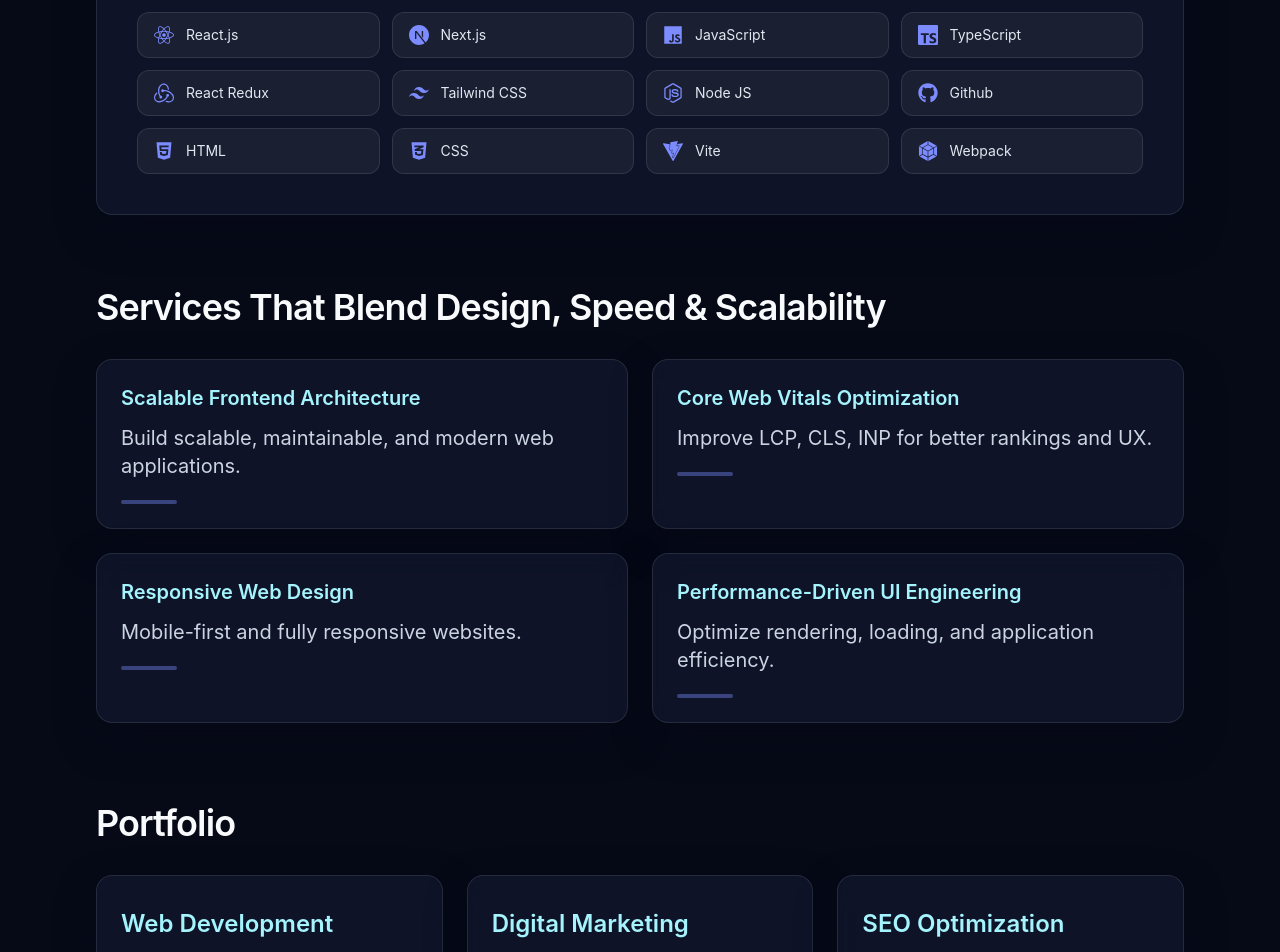
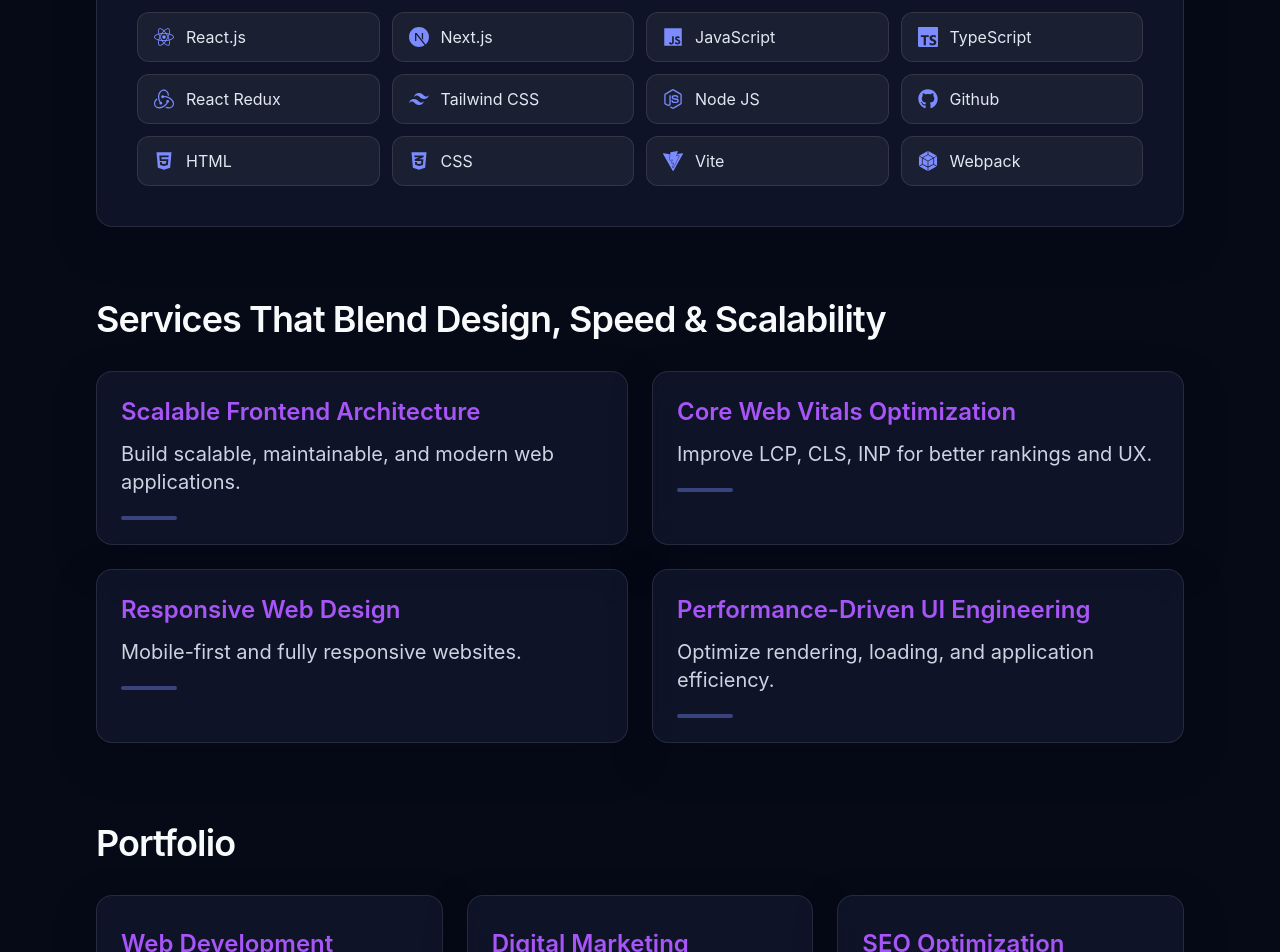
Before and after one commit to webcom2006-ux/Projects, a React (Vite) app in the folder pixelperfectcoding/: page / in a window 1280 px wide. Shown: the part 980-1932 px from the top of the page. Built offline with nearby package versions, Linux system fonts and the light colour scheme.

Commit message:
conten updates 14

```diff
--- a/pixelperfectcoding/src/components/PortfolioSection.jsx
+++ b/pixelperfectcoding/src/components/PortfolioSection.jsx
@@ -8,7 +8,7 @@ function PortfolioSection({ projects }) {
             key={project.name}
             className="glass-card p-6 transition duration-300 hover:-translate-y-1 hover:border-accent/50"
           >
-            <h3 className="mt-2 text-2xl text-cyan-200 font-semibold">{project.name}</h3>
+            <h3 className="mt-2 text-2xl text-purple-500 font-semibold">{project.name}</h3>
             <p className="text-lg mt-3">{project.desc}</p>
           </article>
         ))}
--- a/pixelperfectcoding/src/components/ServicesSection.jsx
+++ b/pixelperfectcoding/src/components/ServicesSection.jsx
@@ -14,7 +14,7 @@ function ServicesSection({ services }) {
             transition={{ duration: 0.5, delay: index * 0.1 }}
             className="glass-card group p-6"
           >
-            <h3 className="text-xl text-cyan-200 font-semibold">{service.title}</h3>
+            <h3 className="text-2xl text-purple-500 font-semibold">{service.title}</h3>
             <p className="mt-3 text-slate-300">{service.description}</p>
             <div className="mt-5 h-1 w-14 rounded-full bg-accent/40 transition-all duration-300 group-hover:w-24 group-hover:bg-accent" />
           </motion.article>
--- a/pixelperfectcoding/src/components/TechStacksSection.jsx
+++ b/pixelperfectcoding/src/components/TechStacksSection.jsx
@@ -33,7 +33,7 @@ function TechStacksSection({ stacks }) {
             return (
               <li
                 key={stack.name}
-                className="flex items-center gap-3 rounded-xl border border-white/10 bg-white/5 px-4 py-3 text-sm text-slate-200"
+                className="flex items-center gap-3 rounded-xl border border-white/10 bg-white/5 px-4 py-3 text-base text-slate-200"
               >
                 {Icon ? <Icon className="h-5 w-5 text-accent" /> : null}
                 <span>{stack.name}</span>
```
